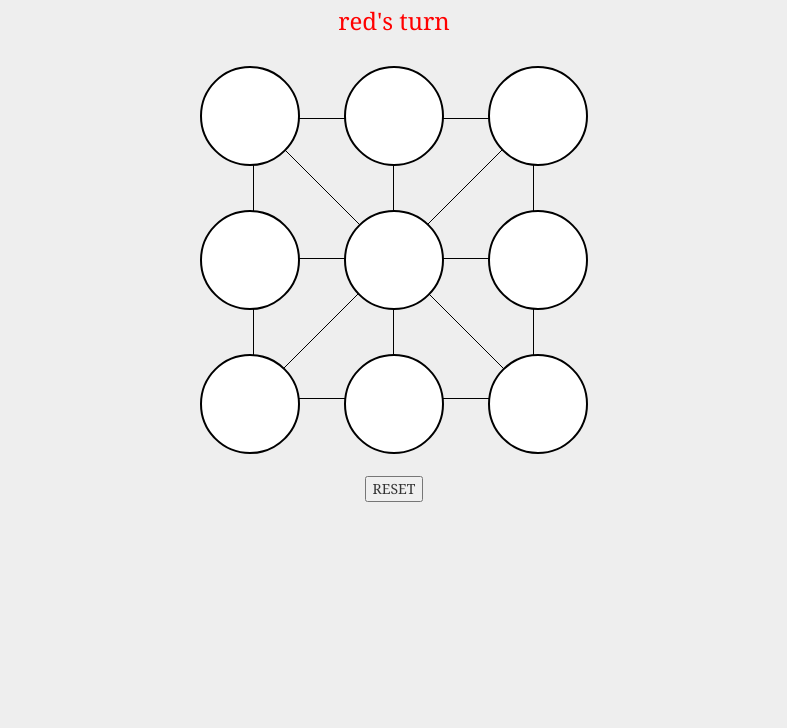
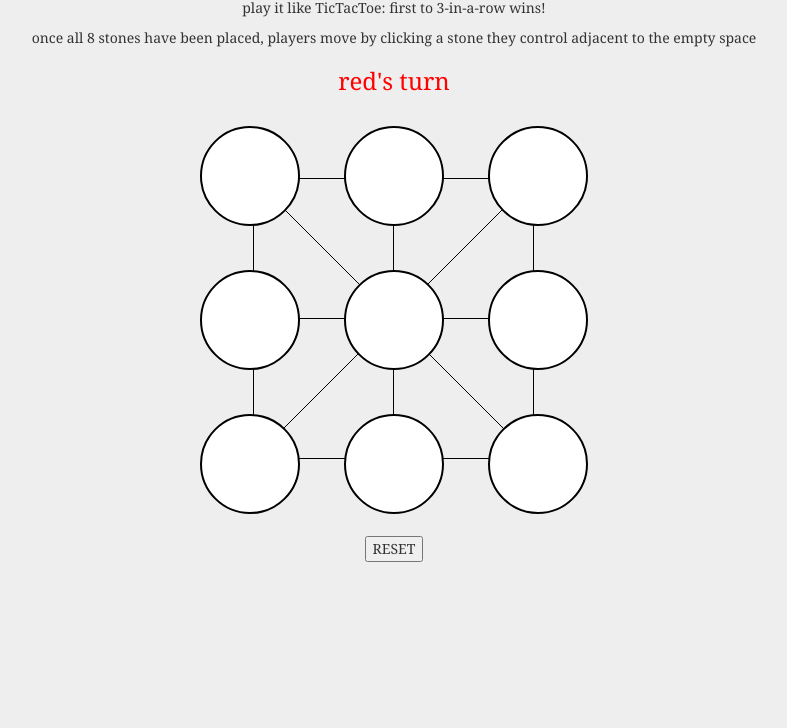
Before and after one commit to mpaulweeks/achi, a plain HTML site: page index.html in a window 1280 px wide. Shown: the part 72-800 px from the top of the page, without its empty margins (246-1033 px from the left). Drawn offline with nearby package versions, Linux system fonts and the light colour scheme.

Commit message:
rules blurb

```diff
--- a/index.html
+++ b/index.html
@@ -4,6 +4,7 @@
     <title>achi</title>
     <link rel="shortcut icon" href="board.gif" />
     <meta name="viewport" content="width=device-width, initial-scale=1.0">
+        <meta name="viewport" content="width=432">
     <script src="https://ajax.googleapis.com/ajax/libs/jquery/1.7.1/jquery.min.js"></script>
     <link rel="stylesheet" type="text/css" href="bootstrap.min.css" />
     <link rel="stylesheet" type="text/css" href="achi.css" />
@@ -27,6 +28,9 @@
     <h1>
         ACHI
     </h1>
+
+    <p> play it like TicTacToe: first to 3-in-a-row wins! </p>
+    <p> once all 8 stones have been placed, players move by clicking a stone they control adjacent to the empty space </p>
 
     <h3>
         <span id="message"></span>
```
